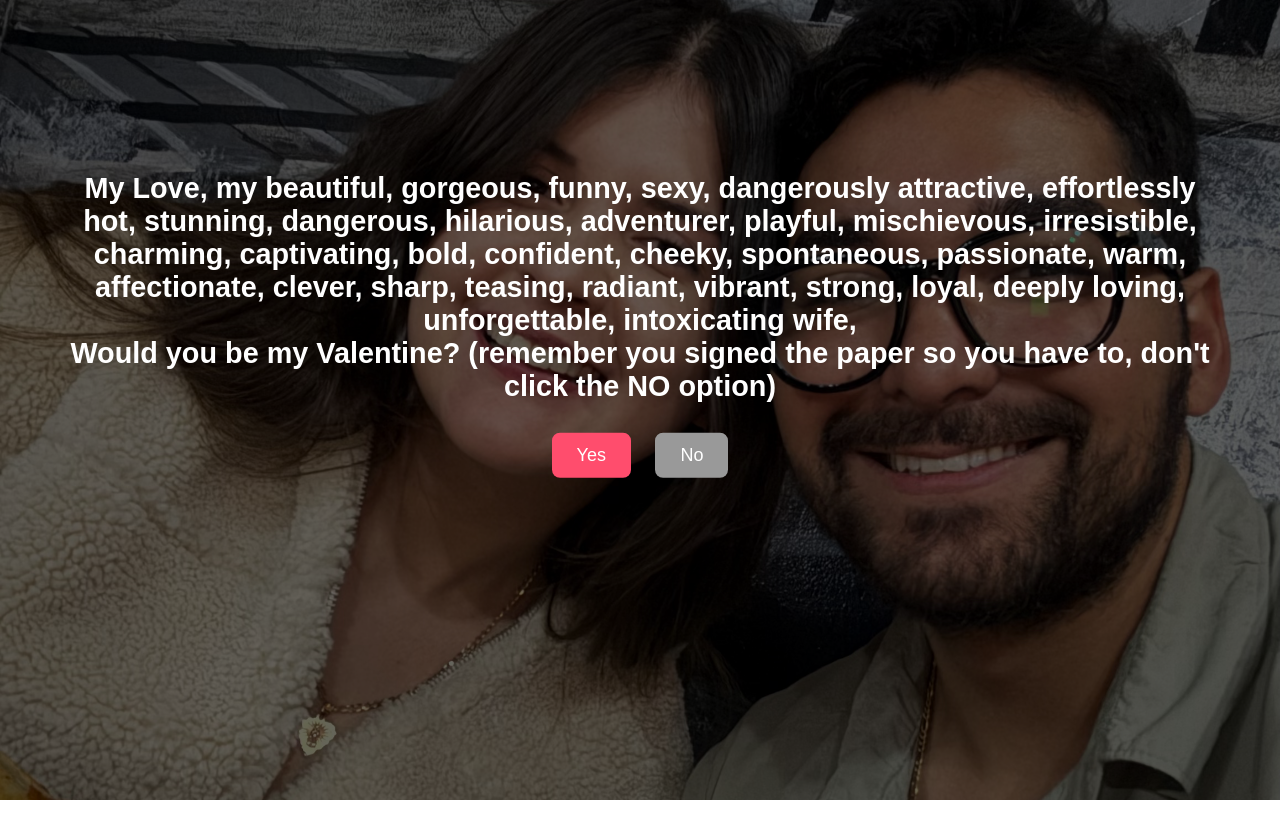
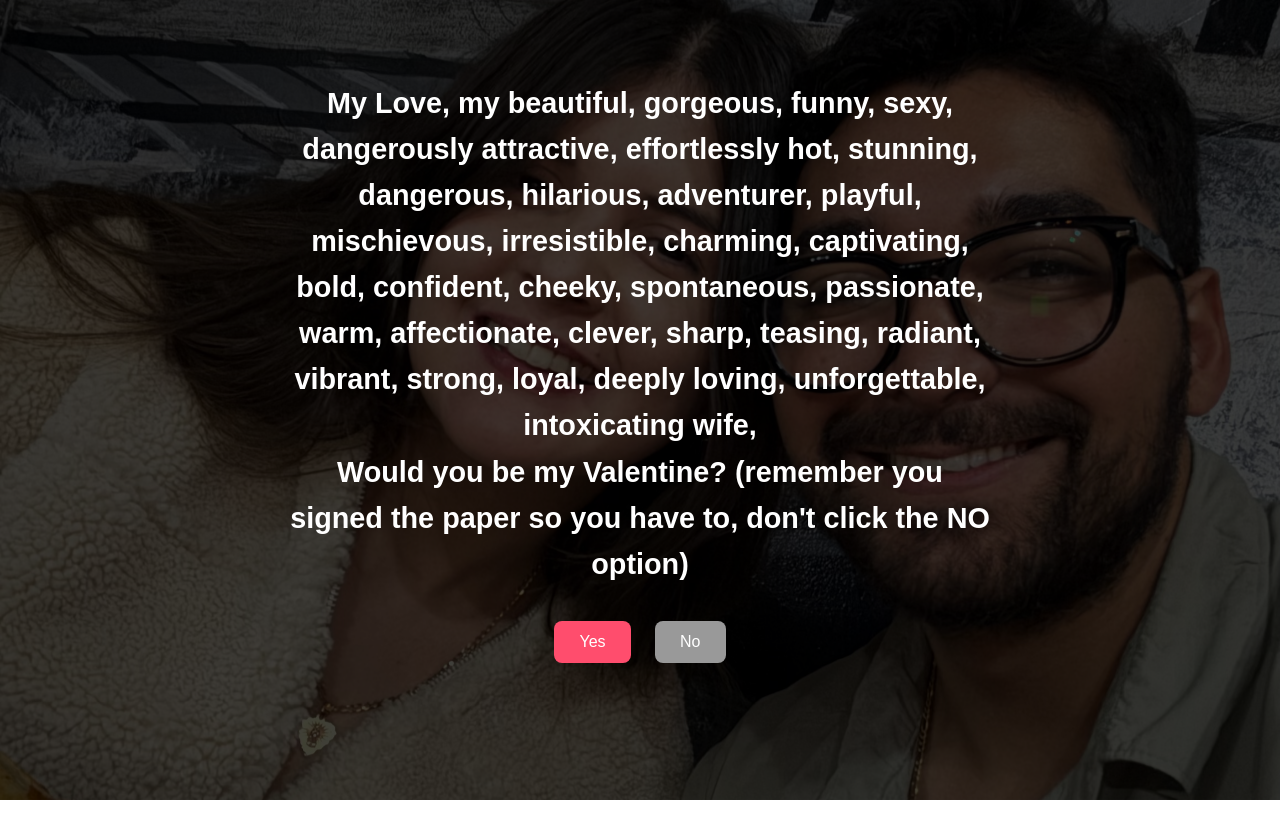
Before and after one commit to arguettt/Valentine-s, a plain HTML site: page index.html in a window 1280 px wide. Before the commit the page ends 800 px from the top, so only its background shows below. Drawn offline with nearby package versions, Linux system fonts and the light colour scheme.

Commit message:
Update index.html

```diff
--- a/index.html
+++ b/index.html
@@ -10,11 +10,11 @@ body {
     margin: 0;
     font-family: Arial, sans-serif;
     text-align: center;
-    overflow: hidden;
+    overflow-x: hidden;
     color: white;
 }
 
-/* Background slideshow */
+/* Background */
 .background {
     position: fixed;
     inset: 0;
@@ -27,27 +27,35 @@ body {
 .overlay {
     position: fixed;
     inset: 0;
-    background: rgba(0,0,0,0.6);
+    background: rgba(0,0,0,0.75); /* darker for readability */
     z-index: -1;
 }
 
-/* Main container */
+/* Container now scrollable */
 .container {
-    position: absolute;
-    top: 40%;
-    left: 50%;
-    transform: translate(-50%, -50%);
-    width: 90%;
+    position: relative;
+    width: 92%;
+    max-width: 700px;
+    margin: 80px auto;
+    padding-bottom: 100px;
 }
 
 h1 {
-    font-size: 1.8rem;
+    font-size: 1.4rem;
+    line-height: 1.6;
+}
+
+/* Larger screens */
+@media (min-width: 768px) {
+    h1 {
+        font-size: 1.8rem;
+    }
 }
 
 button {
     padding: 12px 25px;
-    font-size: 18px;
-    margin: 10px;
+    font-size: 16px;
+    margin: 15px 10px;
     cursor: pointer;
     border: none;
     border-radius: 8px;
```
